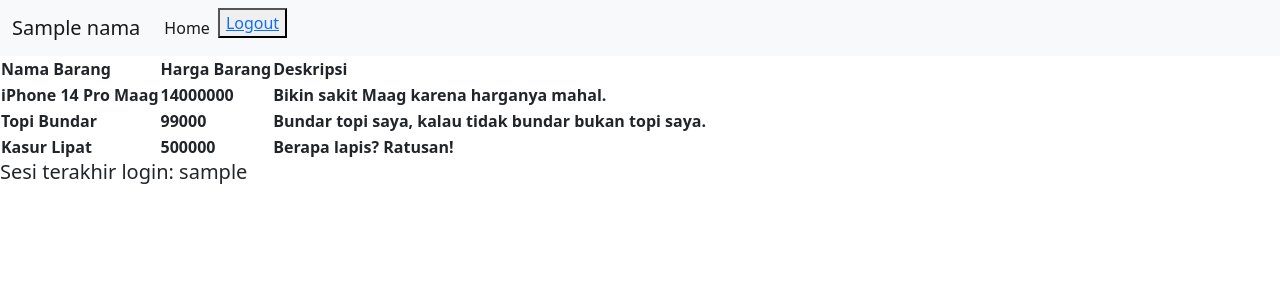
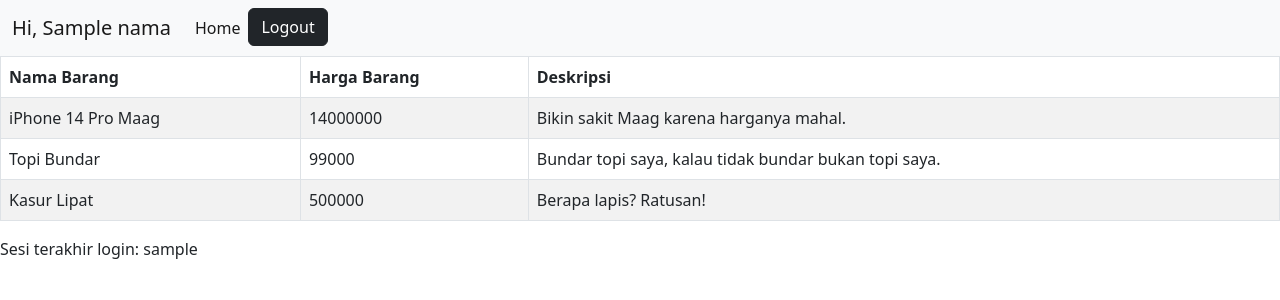
Before and after one commit to catherineeangel/django-pbp, a Django app: template wishlist/templates/wishlist.html in a window 1280 px wide. Shown: the top 300 px of the page. Run offline with Django 4.2, Linux system fonts and the light colour scheme; data comes from the database, SQL or seed files in the repository; tables that the repository leaves empty hold one stand-in row (values such as "Sample post"); the template is opened without the code that fills it: values that come from a table or form of the project are taken from there, most other values are stand-ins (such as "Sample title", 1, 10 or a date in 2020); lists and menus that the app fills with data are empty.

Commit message:
add styling

```diff
--- a/example_app/templates/index.html
+++ b/example_app/templates/index.html
@@ -8,4 +8,8 @@
 {% block content %}
   <h1>Hello, world!</h1>
   <h3>This is example app for Django template</h3>
+  <h4>Apps list</>
+  <li>
+    <a class="btn btn-outline-dark" href="/wishlist/">Wishlist</a>
+  </li>
 {% endblock content %}
--- a/wishlist/templates/wishlist.html
+++ b/wishlist/templates/wishlist.html
@@ -3,40 +3,42 @@
 {% block content %}
 <nav class="navbar navbar-expand-lg bg-light ">
     <div class="container-fluid">
-        <a class="navbar-brand" href="#">{{nama}}</a>
+        <a class="navbar-brand" href="#">Hi, {{nama}}</a>
         <button class="navbar-toggler" type="button" data-bs-toggle="collapse" data-bs-target="#navbarNav" aria-controls="navbarNav" aria-expanded="false" aria-label="Toggle navigation">
           <span class="navbar-toggler-icon"></span>
         </button>
         <div class="collapse navbar-collapse" id="navbarNav">
           <ul class="navbar-nav">
             <li class="nav-item">
-              <a class="nav-link active" aria-current="page" href="#">Home</a>
+              <a class="nav-link active" aria-current="page" href="{% url 'example_app:index' %}">Home</a>
             </li>
             <li class="nav-item">
-              <button><a href="{% url 'wishlist:logout' %}">Logout</a></button>
+              <button class="btn btn-dark" onclick="location.href=`{% url 'wishlist:logout' %}`">Logout</button>
             </li>
           </ul>
         </div>
     </div>
 </nav>
 
-<table>
-    <tr>
-    <th>Nama Barang</th>
-    <th>Harga Barang</th>
-    <th>Deskripsi</th>
-    </tr>
+<table class="table table-striped table-bordered">
+    <thead class="thead-dark">
+        <tr>
+            <th scope="col">Nama Barang</th>
+            <th scope="col">Harga Barang</th>
+            <th scope="col">Deskripsi</th>
+        </tr>
+    </thead>
     {% comment %} Tambahkan data di bawah baris ini {% endcomment %}
     {% for barang in list_barang %}
-        <tr>
-            <th>{{barang.nama_barang}}</th>
-            <th>{{barang.harga_barang}}</th>
-            <th>{{barang.deskripsi}}</th>
+        <tr scope="row">
+            <td>{{barang.nama_barang}}</td>
+            <td>{{barang.harga_barang}}</td>
+            <td>{{barang.deskripsi}}</td>
         </tr>
     {% endfor %}
 </table>
 
-<h5>Sesi terakhir login: {{ last_login }}</h5>
+<p>Sesi terakhir login: {{ last_login }}</p>
 
 
 {% endblock content %}
```
Also changed, not shown: wishlist/templates/login.html (+4 -5 lines).
